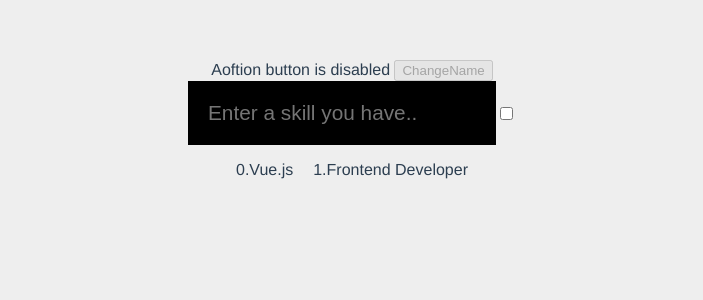
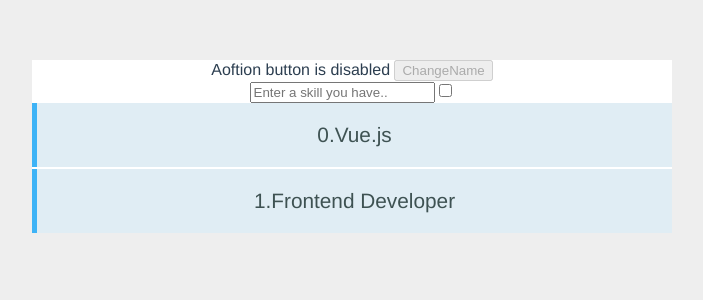
Before and after one commit to AoftionStyle/AofitonVueProject, a Vue app in the folder vue-skills/: page / in a window 1280 px wide. Shown: the top 300 px of the page, without its empty margins (288-991 px from the left). Built offline with nearby package versions, Linux system fonts and the light colour scheme.

Commit message:
change background

```diff
--- a/vue-skills/src/components/Skills.vue
+++ b/vue-skills/src/components/Skills.vue
@@ -74,15 +74,32 @@ export default {
 
 <!-- Add "scoped" attribute to limit CSS to this component only -->
 <style scoped>
-h3 {
-  margin: 40px 0 0;
-}
-a {
-  color: #42b983;
+.holder {
+  background: #fff;
 }
 
+ul {
+  margin: 0;
+  padding: 0;
+  list-style-type: none;
+}
+
+ul li {
+  padding: 20px;
+  font-size: 1.3em;
+  background-color: #E0EDF4;
+  border-left: 5px solid #3EB3F6;
+  margin-bottom: 2px;
+  color: #3E5252;
+}
+
+P {
+  text-align: center;
+  padding: 30px 0;
+  color: gray;
+}
+
+.container {
+  box-shadow: 0px 0px 40px lightgray;
+}
 </style>
-
-<style src="./Skills.css" scoped>
-
-</style>
```
